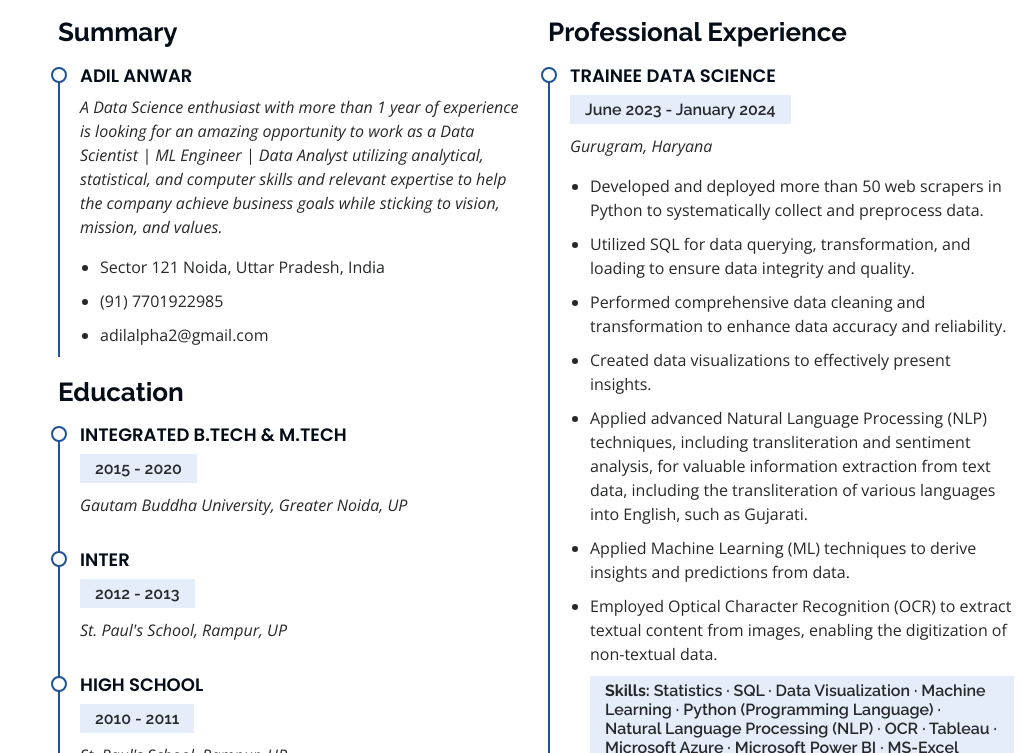
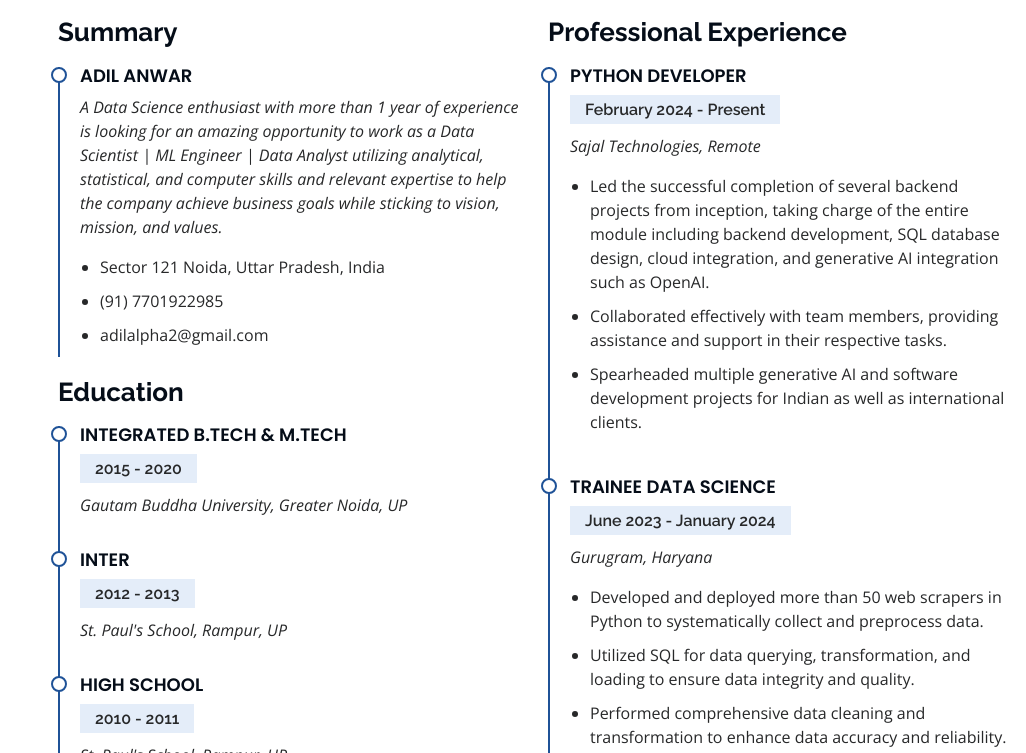
Before and after one commit to AdilAlpha/adilalpha.github.io, a plain HTML site: page index.html in a window 1280 px wide. Shown: the part 2047-2800 px from the top of the page, without its empty margins (254-1280 px from the left). Drawn offline with nearby package versions, Linux system fonts and the light colour scheme.

Commit message:
Update index.html

```diff
--- a/index.html
+++ b/index.html
@@ -361,6 +361,17 @@
             <h3 class="resume-title">Professional Experience</h3>
 
             <div class="resume-item">
+              <h4>Python Developer</h4>
+              <h5>February 2024 - Present</h5>
+              <p><em>Sajal Technologies, Remote </em></p>
+              <ul>
+                <li>Led the successful completion of several backend projects from inception, taking charge of the entire module including backend development, SQL database design, cloud integration, and generative AI integration such as OpenAI.</li>
+                <li>Collaborated effectively with team members, providing assistance and support in their respective tasks.</li>
+                <li>Spearheaded multiple generative AI and software development projects for Indian as well as international clients.</li>
+              </ul>
+            </div>
+
+            <div class="resume-item">
               <h4>Trainee Data Science</h4>
               <h5>June 2023 - January 2024</h5>
               <p><em>Gurugram, Haryana</em></p>
```
